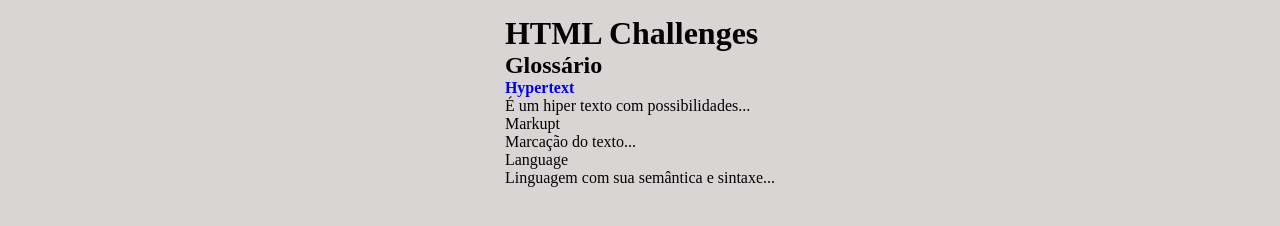
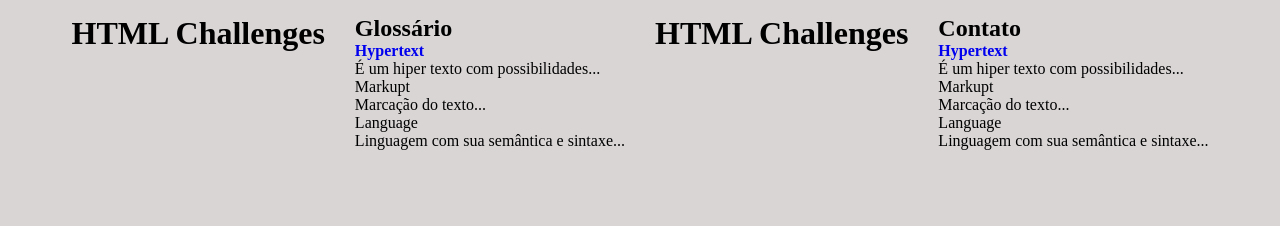
Before and after one commit to douglasabnovato/html-challenges, a plain HTML site: page index.html in a window 1280 px wide. Drawn offline with Linux system fonts and the light colour scheme.

```diff
--- a/index.html
+++ b/index.html
@@ -4,9 +4,9 @@
     <meta charset="UTF-8" />
     <meta http-equiv="X-UA-Compatible" content="IE=edge" />
     <meta name="viewport" content="width=device-width, initial-scale=1.0" />
-    <link rel="shortcut icon" href="./public/favicon.ico" type="image/x-icon">
-    <link rel="manifest" href="./public/manifest.json">
-    <title>Glossário</title>
+    <link rel="shortcut icon" href="./public/favicon.ico" type="image/x-icon" />
+    <link rel="manifest" href="./public/manifest.json" />
+    <title>HTML Challenges</title>
     <style>
       * {
         margin: 0;
@@ -24,6 +24,10 @@
         height: 100vh;
       }
 
+      .head {
+        padding: 15px;
+      }
+
       .container {
         padding: 15px;
       }
@@ -31,9 +35,33 @@
   </head>
   <body>
     <main>
+      <div class="head">
+        <h1>HTML Challenges</h1>
+      </div>
       <div class="container">
+        <h2>Glossário</h2>
+        <dl>
+          <dt>
+            <a
+              target="_blank"
+              href="https://developer.mozilla.org/pt-BR/docs/Web/HTML/Element"
+              style="text-decoration: none"
+            >
+              <b>Hypertext</b></a
+            >
+          </dt>
+          <dd>É um hiper texto com possibilidades...</dd>
+          <dt>Markupt</dt>
+          <dd>Marcação do texto...</dd>
+          <dt>Language</dt>
+          <dd>Linguagem com sua semântica e sintaxe...</dd>
+        </dl>
+      </div>
+      <div class="head">
         <h1>HTML Challenges</h1>
-        <h2>Glossário</h2>
+      </div>
+      <div class="container">
+        <h2>Contato</h2>
         <dl>
           <dt>
             <a
```
Also changed, not shown: .github/html-formulario-contato.png (added), 1 other file.
